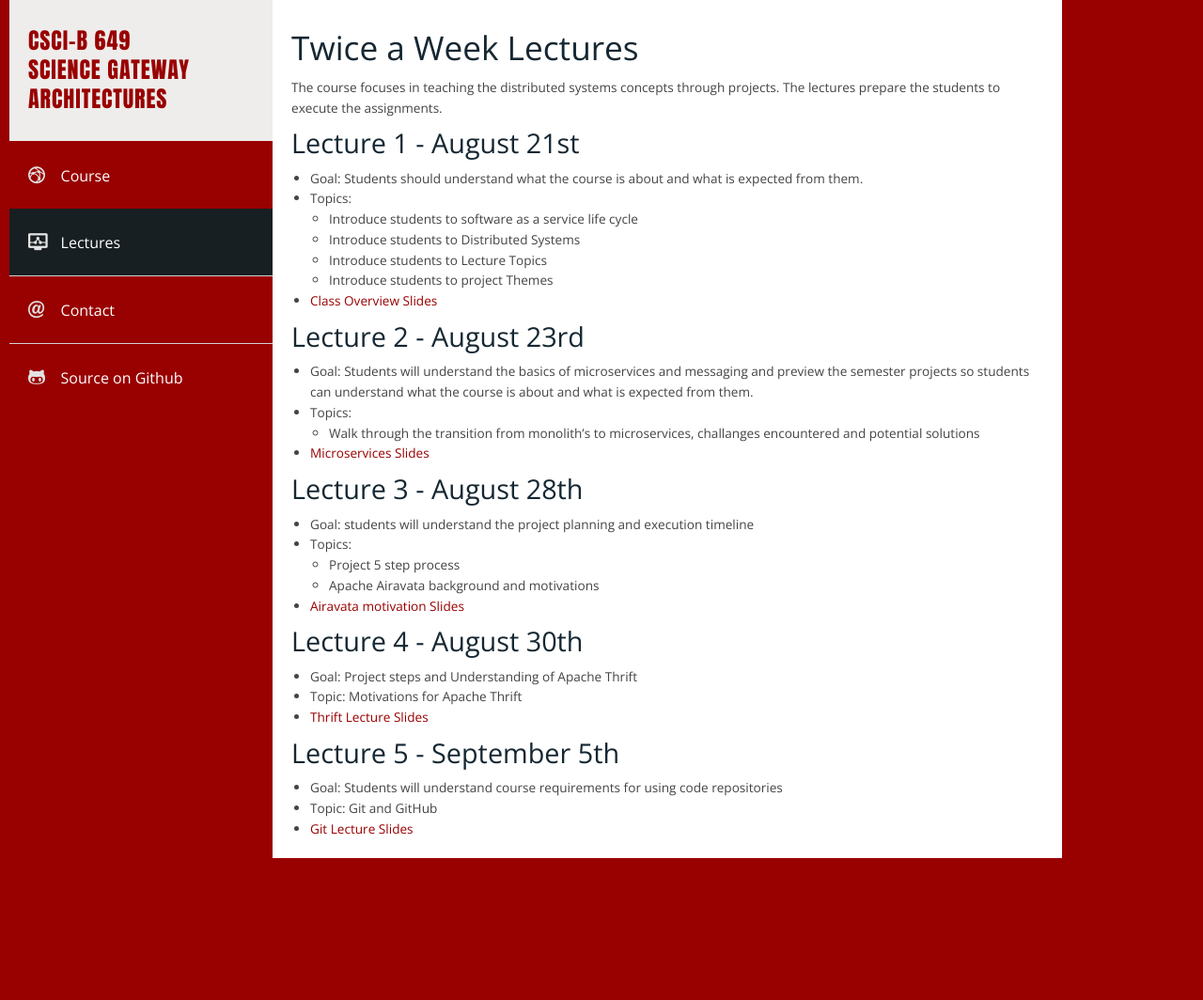
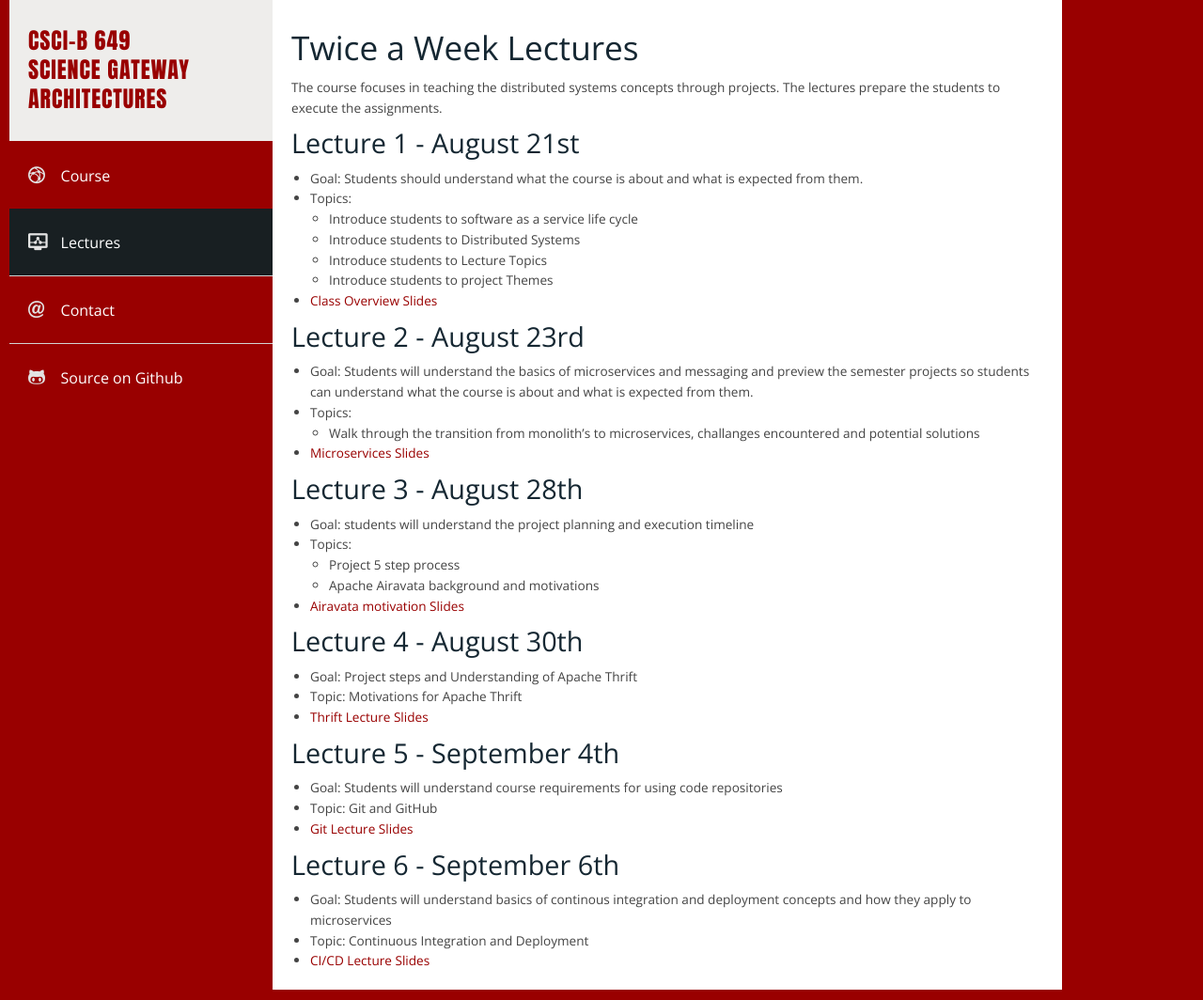
Before and after one commit to airavata-courses/airavata-courses.github.io, a Jekyll site: the page built from lectures.md, in a window 1280 px wide. Shown: the whole page at 94% size. Built offline with Jekyll 4.4.1, drawn with Linux system fonts in a browser that asks for light colours; our own code applies the rules of GitHub Pages for plain Markdown files; before the commit the page ends 924 px from its top, so only the background shows below that.

Commit message:
CICD lecture updates

```diff
--- a/lectures.md
+++ b/lectures.md
@@ -37,10 +37,15 @@ The course focuses in teaching the distributed systems concepts through projects
 * Topic: Motivations for Apache Thrift
 * [Thrift Lecture Slides]({{ site.url }}slides/SGA-Fall2018-Thrift-August30.pdf)
 
-###  Lecture 5 - September 5th
+###  Lecture 5 - September 4th
 * Goal: Students will understand course requirements for using code repositories
 * Topic: Git and GitHub
 * [Git Lecture Slides]({{ site.url }}slides/Fall2018-CS649-Git-Overview.pptx)
+
+###  Lecture 6 - September 6th
+* Goal: Students will understand basics of continous integration and deployment concepts and how they apply to microservices
+* Topic: Continuous Integration and Deployment
+* [CI/CD Lecture Slides]({{ site.url }}slides/Fall2018-CICD.pptx)
 
 <!--
 
```
